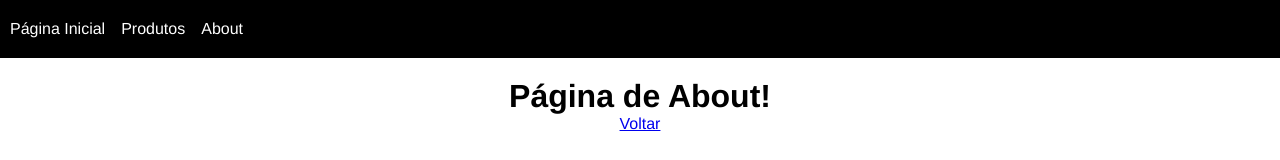
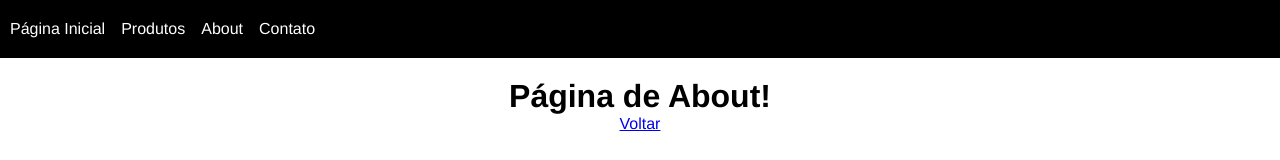
Before and after one commit to miyagui96/Nextjs, a Next.js app in the folder meuprojeto/: page /about in a window 1280 px wide. Shown: the top 160 px of the page. Built offline with nearby package versions, Linux system fonts and the light colour scheme.

Commit message:
adicionando images

```diff
--- a/meuprojeto/components/Navbar.tsx
+++ b/meuprojeto/components/Navbar.tsx
@@ -20,6 +20,11 @@ export default function Navbar() {
           <a>About</a>
         </Link>
       </li>
+      <li>
+        <Link legacyBehavior href="/contact">
+          <a>Contato</a>
+        </Link>
+      </li>
     </ul>
   )
 }
--- a/meuprojeto/src/pages/contact/index.tsx
+++ b/meuprojeto/src/pages/contact/index.tsx
@@ -1,6 +1,11 @@
+import Head from 'next/head'
+
 export default function Contact(){
   return (
     <>
+      <Head>
+        <title>Contato</title>
+      </Head>
       <h1>Contato: (43) 99922-2282</h1>
     </>
   )
```
Also changed, not shown: meuprojeto/src/pages/index.tsx (+9 -0 lines), meuprojeto/public/images/city.jpg (added), meuprojeto/public/images/pattern.jpg (added).
